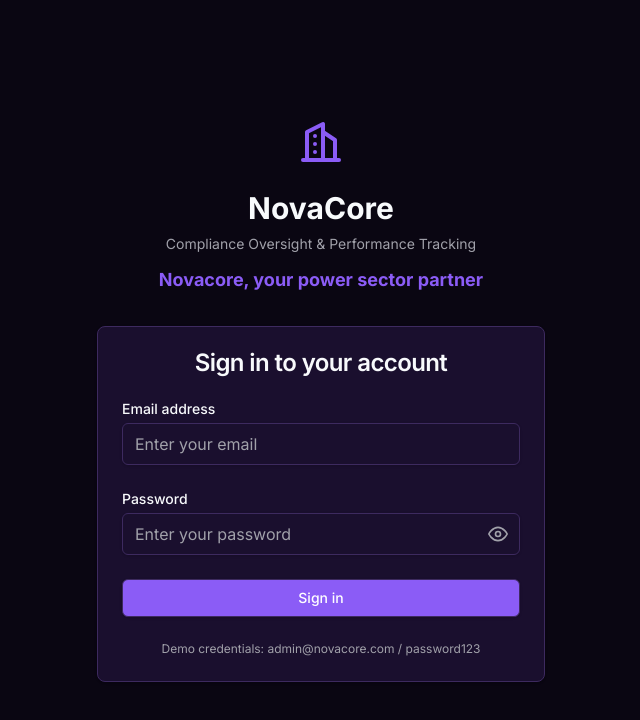
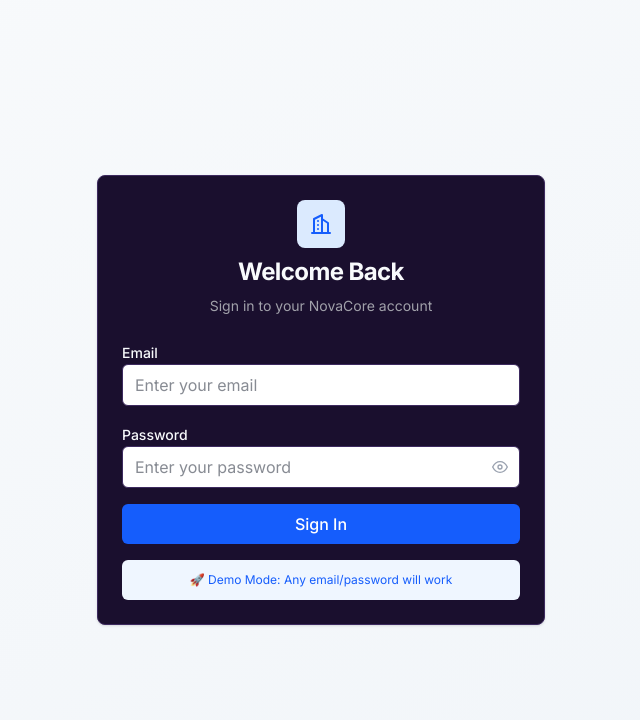
Before and after one commit to temiadebayo/novacore, a Next.js app: page /auth/signin in a window 1280 px wide. Shown: the top 720 px of the page, without its empty margins (319-959 px from the left). Built offline with nearby package versions, Linux system fonts and the light colour scheme.

Commit message:
Disable authentication for demo: bypass auth checks and make login go straight to dashboard

```diff
--- a/src/app/auth/signin/page.tsx
+++ b/src/app/auth/signin/page.tsx
@@ -1,7 +1,7 @@
 "use client"
 
 import { useState } from "react"
-import { signIn } from "next-auth/react"
+// import { signIn } from "next-auth/react"
 import { useRouter } from "next/navigation"
 import { Card, CardContent, CardHeader, CardTitle } from "@/components/ui/card"
 import { Building2Icon, EyeIcon, EyeOffIcon } from "@/components/ui/icons"
@@ -11,129 +11,96 @@
   const [password, setPassword] = useState("")
   const [showPassword, setShowPassword] = useState(false)
   const [isLoading, setIsLoading] = useState(false)
-  const [error, setError] = useState("")
   const router = useRouter()
 
   const handleSubmit = async (e: React.FormEvent) => {
     e.preventDefault()
     setIsLoading(true)
-    setError("")
 
-    try {
-      const result = await signIn("credentials", {
-        email,
-        password,
-        redirect: false,
-      })
-
-      if (result?.error) {
-        setError("Invalid email or password")
-      } else {
+    // Simulate loading for demo purposes
+    setTimeout(() => {
+      setIsLoading(false)
+      // Bypass auth - go straight to dashboard
       router.push("/dashboard")
-      }
-    } catch (error) {
-      setError("An error occurred. Please try again.")
-    } finally {
-      setIsLoading(false)
-    }
+    }, 1000)
   }
 
   return (
-    <div className="min-h-screen flex items-center justify-center bg-background py-12 px-4 sm:px-6 lg:px-8">
-      <div className="max-w-md w-full space-y-8">
-        <div className="text-center">
-          <div className="flex justify-center">
-            <Building2Icon className="h-12 w-12 text-primary" />
+    <div className="min-h-screen flex items-center justify-center bg-gradient-to-br from-slate-50 to-slate-100 dark:from-slate-900 dark:to-slate-800 p-4">
+      <Card className="w-full max-w-md">
+        <CardHeader className="text-center space-y-2">
+          <div className="mx-auto w-12 h-12 bg-blue-100 dark:bg-blue-900 rounded-lg flex items-center justify-center">
+            <Building2Icon className="w-6 h-6 text-blue-600 dark:text-blue-400" />
           </div>
-          <h2 className="mt-6 text-3xl font-bold text-foreground">
-            NovaCore
-          </h2>
-          <p className="mt-2 text-sm text-muted-foreground">
-            Compliance Oversight & Performance Tracking
+          <CardTitle className="text-2xl font-bold">Welcome Back</CardTitle>
+          <p className="text-sm text-muted-foreground">
+            Sign in to your NovaCore account
           </p>
-          <p className="mt-3 text-lg font-bold text-primary">
-            Novacore, your power sector partner
-          </p>
-        </div>
-
-        <Card>
-          <CardHeader>
-            <CardTitle className="text-center">Sign in to your account</CardTitle>
         </CardHeader>
         <CardContent>
-            <form className="space-y-6" onSubmit={handleSubmit}>
-              {error && (
-                <div className="bg-destructive/10 border border-destructive/20 text-destructive px-4 py-3 rounded-md text-sm">
-                  {error}
-                </div>
-              )}
-
-              <div>
-                <label htmlFor="email" className="block text-sm font-medium text-foreground">
-                  Email address
+          <form onSubmit={handleSubmit} className="space-y-4">
+            <div className="space-y-2">
+              <label htmlFor="email" className="text-sm font-medium">
+                Email
               </label>
               <input
                 id="email"
-                  name="email"
                 type="email"
-                  autoComplete="email"
-                  required
+                placeholder="Enter your email"
                 value={email}
                 onChange={(e) => setEmail(e.target.value)}
-                  className="mt-1 block w-full px-3 py-2 border border-border rounded-md shadow-sm focus:outline-none focus:ring-ring focus:border-ring bg-input text-foreground placeholder:text-muted-foreground"
-                  placeholder="Enter your email"
+                className="w-full px-3 py-2 border border-gray-300 dark:border-gray-600 rounded-md bg-white dark:bg-gray-800 text-gray-900 dark:text-gray-100 focus:outline-none focus:ring-2 focus:ring-blue-500 focus:border-transparent"
+                required
               />
             </div>
-
-              <div>
-                <label htmlFor="password" className="block text-sm font-medium text-foreground">
+            <div className="space-y-2">
+              <label htmlFor="password" className="text-sm font-medium">
                 Password
               </label>
-                <div className="mt-1 relative">
+              <div className="relative">
                 <input
                   id="password"
-                    name="password"
                   type={showPassword ? "text" : "password"}
-                    autoComplete="current-password"
-                    required
+                  placeholder="Enter your password"
                   value={password}
                   onChange={(e) => setPassword(e.target.value)}
-                    className="block w-full px-3 py-2 pr-10 border border-border rounded-md shadow-sm focus:outline-none focus:ring-ring focus:border-ring bg-input text-foreground placeholder:text-muted-foreground"
-                    placeholder="Enter your password"
+                  className="w-full px-3 py-2 pr-10 border border-gray-300 dark:border-gray-600 rounded-md bg-white dark:bg-gray-800 text-gray-900 dark:text-gray-100 focus:outline-none focus:ring-2 focus:ring-blue-500 focus:border-transparent"
+                  required
                 />
                 <button
                   type="button"
-                    className="absolute inset-y-0 right-0 pr-3 flex items-center"
                   onClick={() => setShowPassword(!showPassword)}
+                  className="absolute inset-y-0 right-0 pr-3 flex items-center text-gray-400 hover:text-gray-600 dark:hover:text-gray-300"
                 >
                   {showPassword ? (
-                      <EyeOffIcon className="h-5 w-5 text-muted-foreground" />
+                    <EyeOffIcon className="w-4 h-4" />
                   ) : (
-                      <EyeIcon className="h-5 w-5 text-muted-foreground" />
+                    <EyeIcon className="w-4 h-4" />
                   )}
                 </button>
               </div>
             </div>
-
-              <div>
             <button
               type="submit"
               disabled={isLoading}
-                  className="w-full flex justify-center py-2 px-4 border border-transparent rounded-md shadow-sm text-sm font-medium text-primary-foreground bg-primary hover:bg-primary/90 focus:outline-none focus:ring-2 focus:ring-offset-2 focus:ring-ring disabled:opacity-50 disabled:cursor-not-allowed"
+              className="w-full bg-blue-600 hover:bg-blue-700 disabled:bg-blue-400 text-white font-medium py-2 px-4 rounded-md transition-colors duration-200 flex items-center justify-center"
             >
-                  {isLoading ? "Signing in..." : "Sign in"}
+              {isLoading ? (
+                <div className="w-5 h-5 border-2 border-white border-t-transparent rounded-full animate-spin" />
+              ) : (
+                "Sign In"
+              )}
             </button>
-              </div>
+          </form>
 
-              <div className="text-center">
-                <p className="text-xs text-muted-foreground">
-                  Demo credentials: admin@novacore.com / password123
+          {/* Demo notice */}
+          <div className="mt-4 p-3 bg-blue-50 dark:bg-blue-900/20 rounded-md">
+            <p className="text-xs text-blue-600 dark:text-blue-400 text-center">
+              🚀 Demo Mode: Any email/password will work
             </p>
           </div>
-            </form>
         </CardContent>
       </Card>
     </div>
-    </div>
   )
 }
--- a/src/app/page.tsx
+++ b/src/app/page.tsx
@@ -1,27 +1,27 @@
 "use client"
 
-import { useSession } from "next-auth/react"
+// import { useSession } from "next-auth/react"
 import { useRouter } from "next/navigation"
-import { useEffect } from "react"
+// import { useEffect } from "react"
 import { Building2Icon, BarChart3Icon, ShieldIcon, TrendingUpIcon } from "@/components/ui/icons"
 
 export default function HomePage() {
-  const { status } = useSession()
+  // const { status } = useSession()
   const router = useRouter()
 
-  useEffect(() => {
-    if (status === "authenticated") {
-      router.push("/dashboard")
-    }
-  }, [status, router])
+  // useEffect(() => {
+  //   if (status === "authenticated") {
+  //     router.push("/dashboard")
+  //   }
+  // }, [status, router])
 
-  if (status === "loading") {
-    return (
-      <div className="min-h-screen flex items-center justify-center">
-        <div className="animate-spin rounded-full h-32 w-32 border-b-2 border-primary"></div>
-      </div>
-    )
-  }
+  // if (status === "loading") {
+  //   return (
+  //     <div className="min-h-screen flex items-center justify-center">
+  //       <div className="animate-spin rounded-full h-32 w-32 border-b-2 border-primary"></div>
+  //     </div>
+  //   )
+  // }
 
   return (
     <div className="min-h-screen bg-background">
--- a/src/components/providers/auth-provider.tsx
+++ b/src/components/providers/auth-provider.tsx
@@ -1,7 +1,9 @@
 "use client"
 
-import { SessionProvider } from "next-auth/react"
+// import { SessionProvider } from "next-auth/react"
 
 export function AuthProvider({ children }: { children: React.ReactNode }) {
-  return <SessionProvider>{children}</SessionProvider>
+  // Temporarily disabled for demo purposes
+  // return <SessionProvider>{children}</SessionProvider>
+  return <>{children}</>
 }
--- a/src/middleware.ts
+++ b/src/middleware.ts
@@ -1,15 +1,21 @@
-import { withAuth } from "next-auth/middleware"
+// Temporarily disabled for demo purposes
+// import { withAuth } from "next-auth/middleware"
 
-export default withAuth(
-  function middleware() {
-    // Add any additional middleware logic here
-  },
-  {
-    callbacks: {
-      authorized: ({ token }) => !!token,
-    },
-  }
-)
+// export default withAuth(
+//   function middleware() {
+//     // Add any additional middleware logic here
+//   },
+//   {
+//     callbacks: {
+//       authorized: ({ token }) => !!token,
+//     },
+//   }
+// )
+
+export default function middleware() {
+  // No authentication required for demo
+  return
+}
 
 export const config = {
   matcher: ["/dashboard/:path*"]
```
Lines whose indentation alone changed are shown as unchanged.
